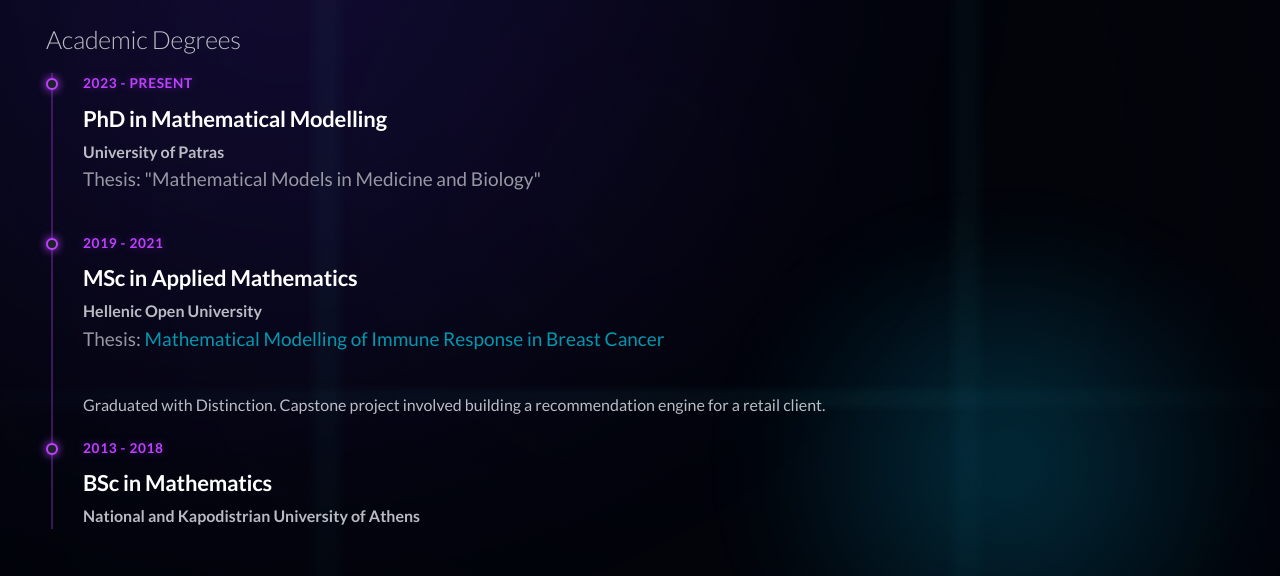
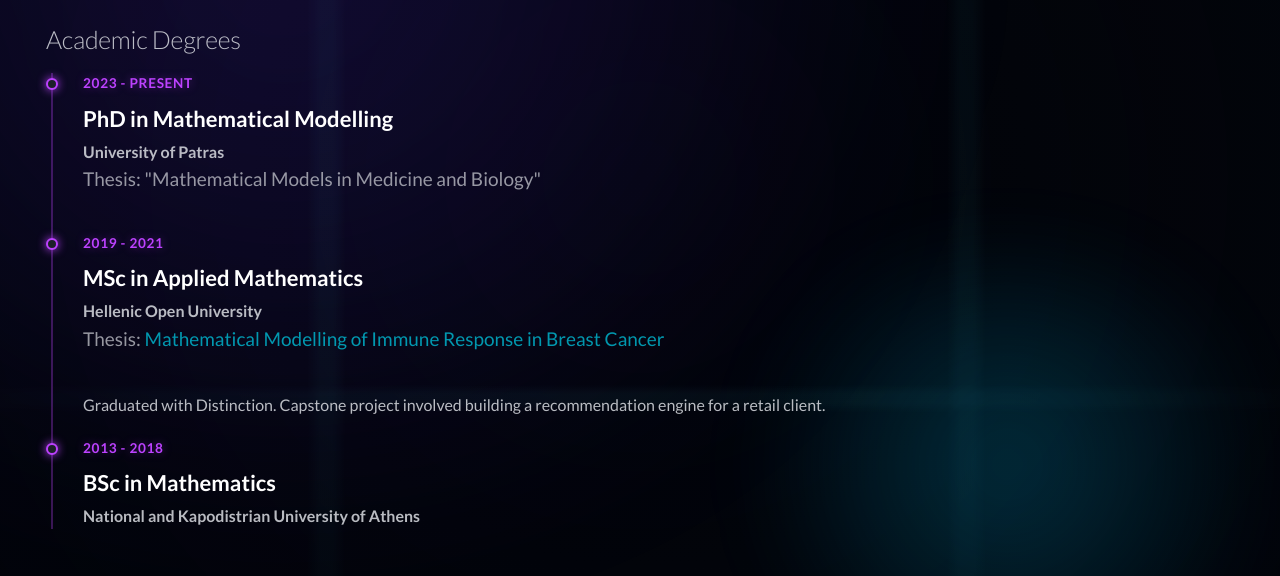
Before and after one commit to TsilidisV/TsilidisV.github.io, an MkDocs documentation site: the page built from docs/education.md, in a window 1280 px wide. Shown: the part 272-848 px from the top of the page. Built offline with MkDocs 1.6.1 and Material for MkDocs 9.7.7, drawn with Linux system fonts in a browser that asks for light colours; comment, search, counter and statistics services are not loaded; a style sheet for code colours, icons or effects is not loaded.

```diff
--- a/docs/stylesheets/extra.css
+++ b/docs/stylesheets/extra.css
@@ -354,6 +354,8 @@
     color: var(--text-white);
     font-weight: 700;
     font-size: 1.1rem;
+    text-transform: none;
+    letter-spacing: normal;
 }
 
 .timeline .date {
```
